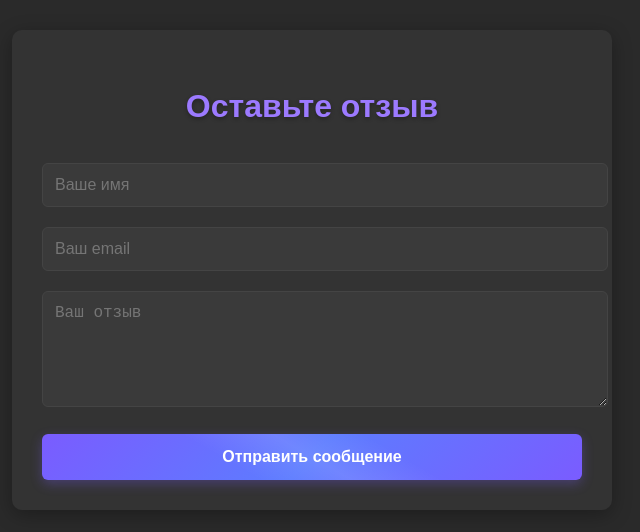
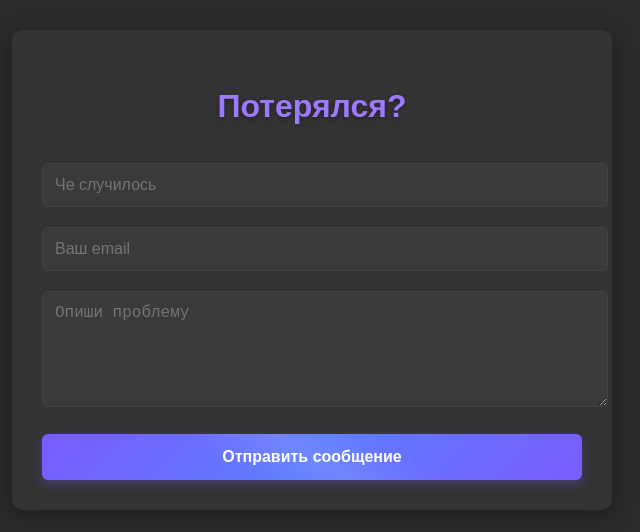
Before and after one commit to mok-hue/checkout, a plain HTML site: page index.html in a window 1280 px wide. Shown: the whole page, without its empty margins (328-968 px from the left). Drawn offline with Linux system fonts and the light colour scheme.

Commit message:
Update index.html

```diff
--- a/index.html
+++ b/index.html
@@ -97,15 +97,14 @@
 </head>
 <body>
     <div class="form-container">
-        <h1>Оставьте отзыв</h1>
+        <h1>Потерялся?</h1>
         <form action="https://formspree.io/f/xldnjelp" method="POST">
             <input type="hidden" name="_next" value="https://mok-hue.github.io/checkout/thanks.html">
             <input type="hidden" name="_subject" value="Новый отзыв с сайта">
             <input type="text" name="_gotcha" style="display:none">
-
-            <input type="text" name="Имя" placeholder="Ваше имя" required>
+            <input type="text" name="Имя" placeholder="Че случилось" required>
             <input type="email" name="Email" placeholder="Ваш email" required>
-            <textarea name="Сообщение" placeholder="Ваш отзыв" rows="5" required></textarea>
+            <textarea name="Сообщение" placeholder="Опиши проблему" rows="5" required></textarea>
             <button type="submit">
                 Отправить сообщение
             </button>
```
